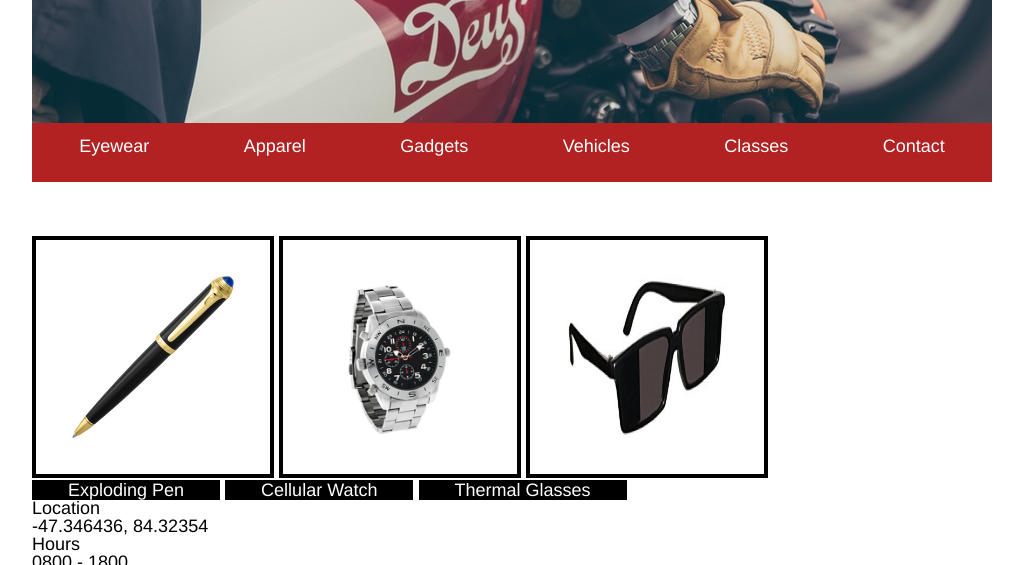
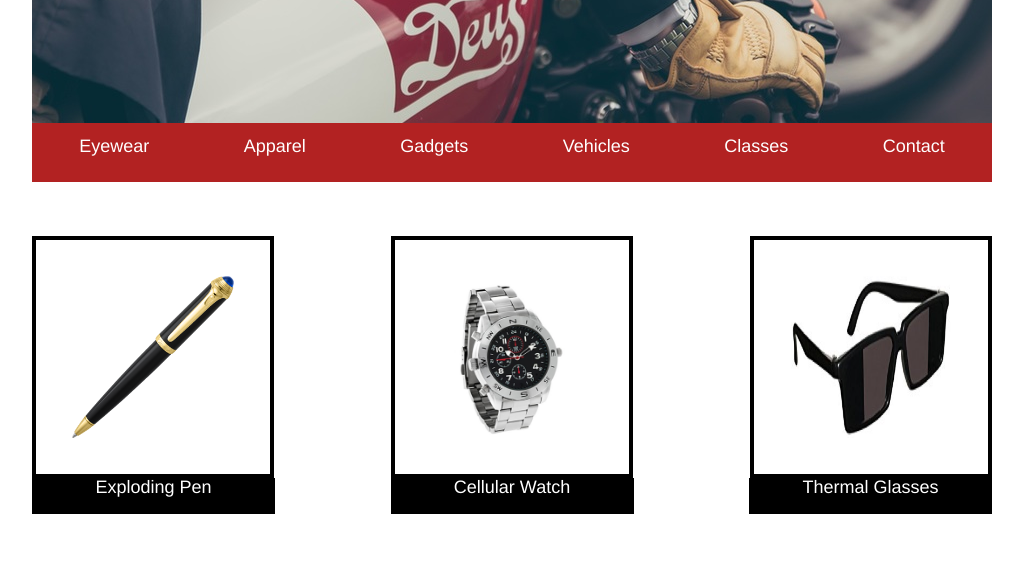
Before and after one commit to Erluke/SecretAgentSupply, a plain HTML site: page index.html in a window 1280 px wide. Shown: the part 365-930 px from the top of the page, without its empty margins (128-1151 px from the left). Drawn offline with Linux system fonts and the light colour scheme.

Commit message:
finish desktop css

```diff
--- a/resources/css/style.css
+++ b/resources/css/style.css
@@ -72,18 +72,51 @@ nav span a:visited {
   padding-top: 3rem;
   justify-content: space-between;
 }
+.gadget-images{
+  display: flex;
+  justify-content: space-between;
+}
 .gadget-images img {
   height: 9rem;
   width: 9rem;
   border: 4px solid black;
   padding: 2rem;
 }
+.gadget-descriptions{
+  display: flex;
+  justify-content: space-between;
+}
 .gadget-descriptions span{
   text-align: center;
-  width: 11rem;
+  width: 9.5rem;
   padding-left: 2rem;
   padding-right: 2rem;
   height: 2rem;
   background-color: black;
   color: white;
 }
+#info {
+  padding-top: 3rem;
+
+  display: flex;
+  justify-content: space-between;
+}
+.info-display h2{
+  padding-top: 1rem;
+  width: 180px;
+  text-align: center;
+  height: 2rem;
+  background-color: black;
+  color: white;
+
+}
+footer {
+  margin-top: 4rem;
+  height: 3rem;
+  color: white;
+  background-color: black;
+  padding-top: 2rem;
+
+}
+footer span{
+}
```
